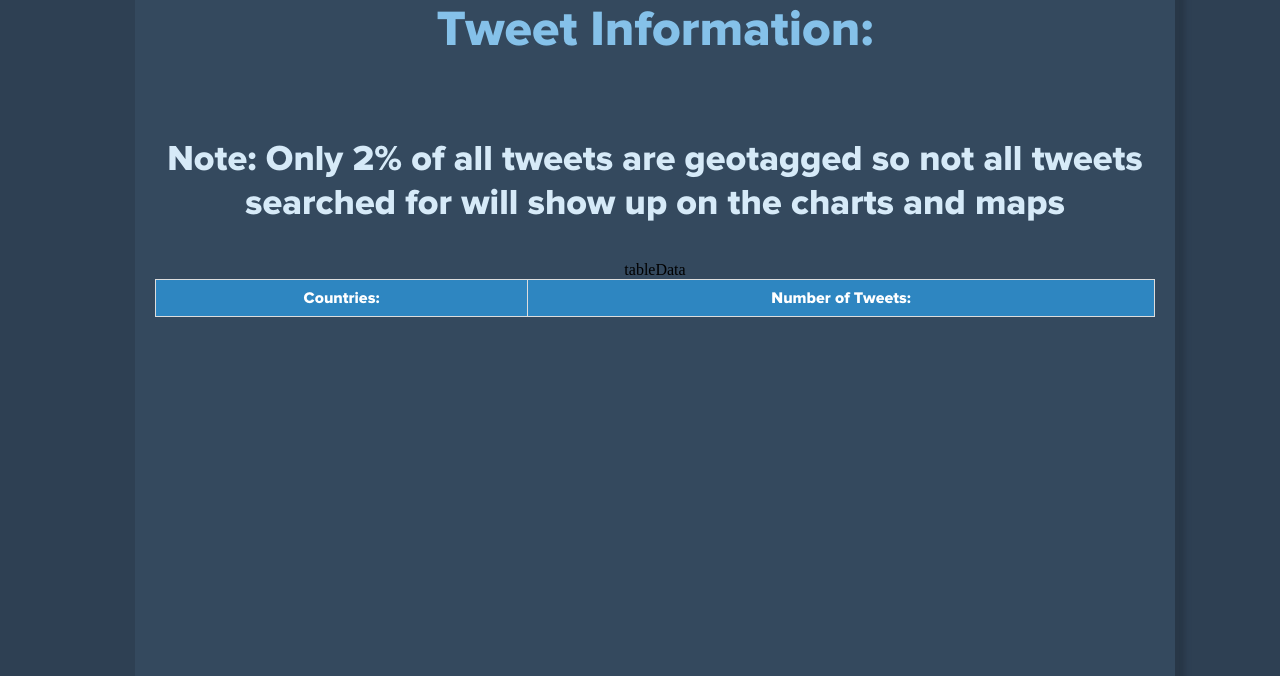
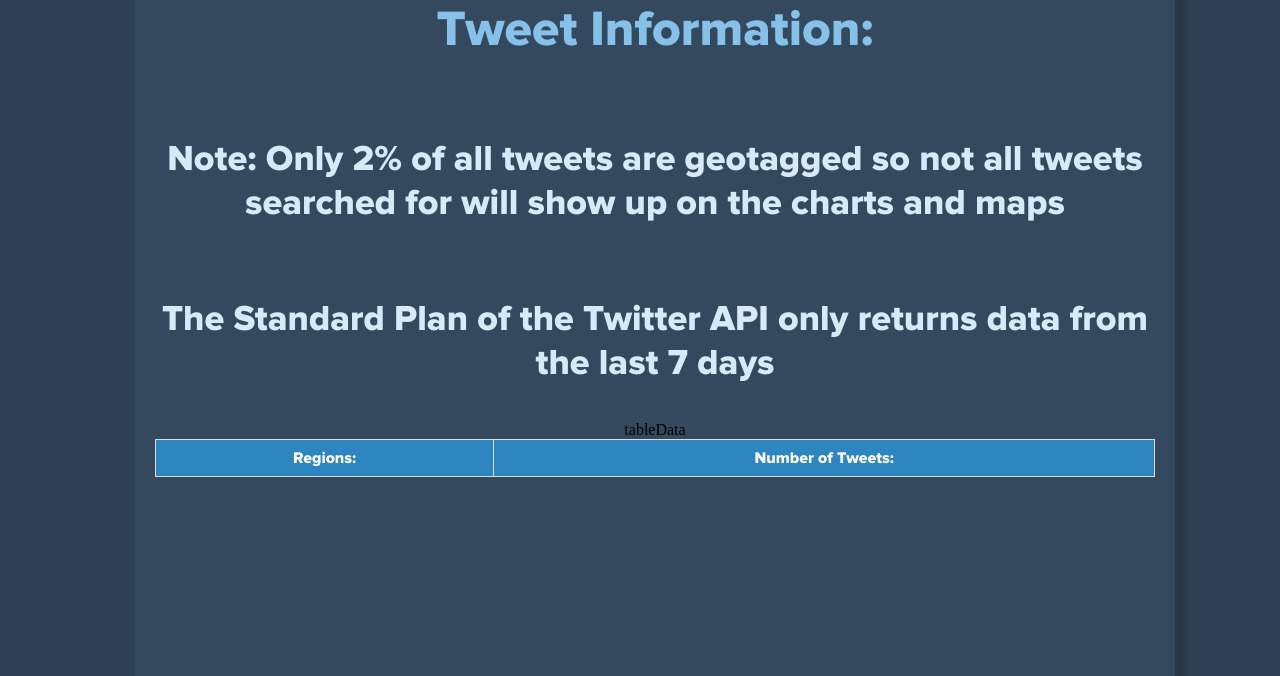
Before and after one commit to bryanlais/Tweeter, a PHP site: page /google.html in a window 1280 px wide. Shown: the part 966-1642 px from the top of the page. Run offline with PHP 8.4, Linux system fonts and the light colour scheme; lists and menus that the app fills with data are empty; some libraries are stand-ins or nearby versions.

Commit message:
add disclaimer

```diff
--- a/google.html
+++ b/google.html
@@ -121,10 +121,12 @@
     <div class="application_box">
     <h2> Tweet Information: </h2>
     <p>Note: Only 2% of all tweets are geotagged so not all tweets searched for will show up on the charts and maps</p>
+    <br>
+    <p>The Standard Plan of the Twitter API only returns data from the last 7 days</p>
       <br>
     <table>
       <tr>
-        <th>Countries:</th>
+        <th>Regions:</th>
         <th>Number of Tweets:</th>
       </tr>
       tableData
```
Also changed, not shown: css/styles.css (line endings or trailing spaces).
